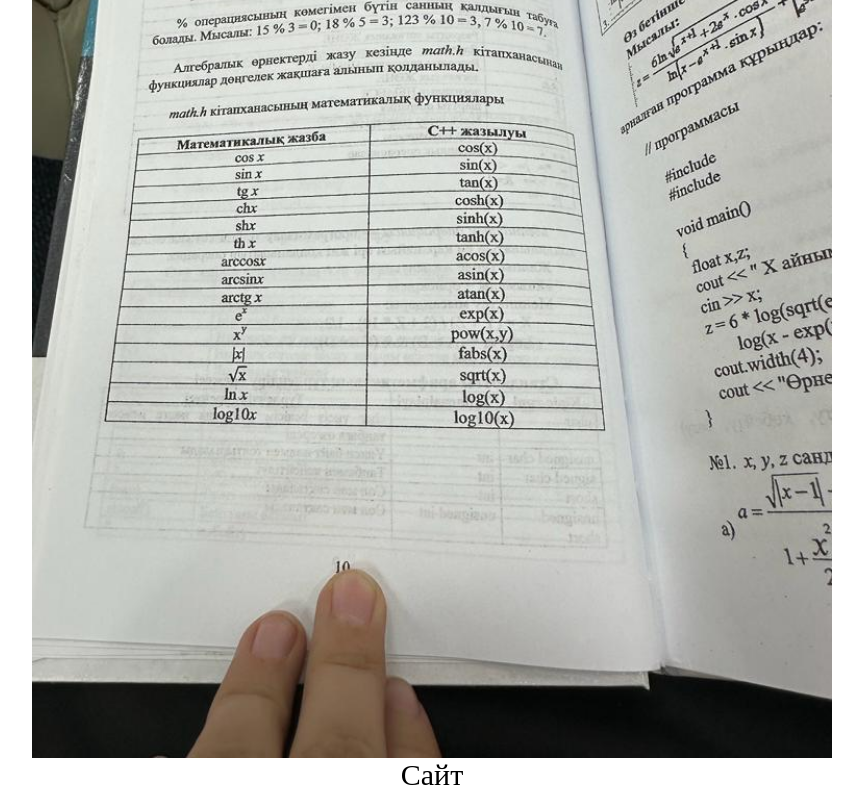
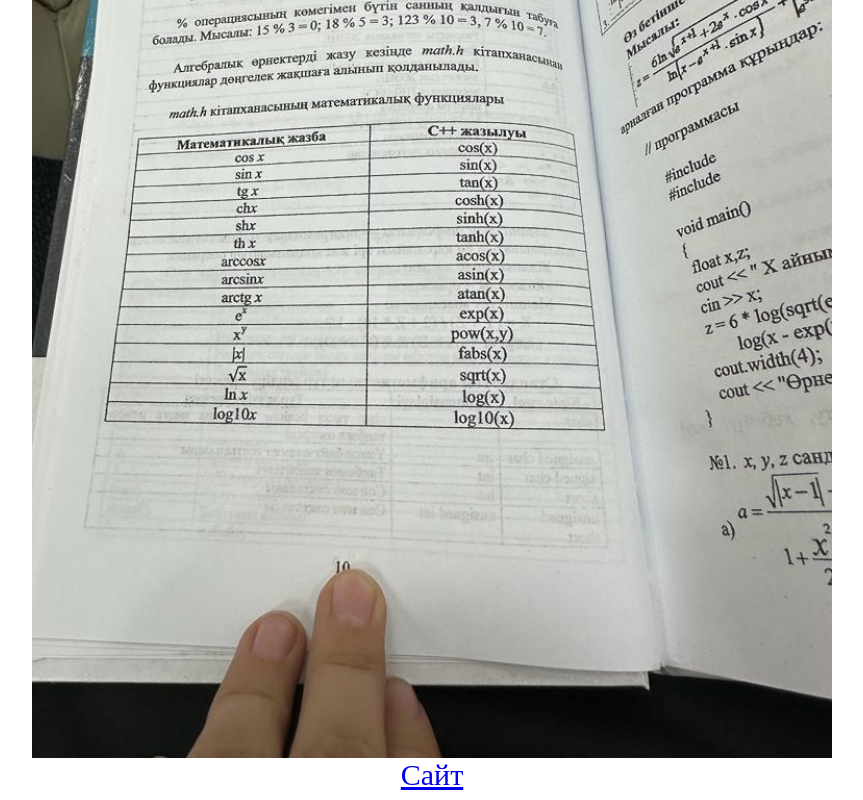
Before and after one commit to Nursultan12345/test1, a plain HTML site: page index.html in a window 1280 px wide. Shown: the part 6156-6956 px from the top of the page, without its empty margins (208-1071 px from the left). Drawn offline with Linux system fonts and the light colour scheme.

Commit message:
Update index.html

```diff
--- a/index.html
+++ b/index.html
@@ -38,7 +38,7 @@
       <img src="./g4.jpeg"/>
     </div>
     <div>
-    <a src="https://libr.aues.kz/facultet/tef/kaf_ik/2/umm/ik_72.htm">Сайт</a>
+    <a href="https://libr.aues.kz/facultet/tef/kaf_ik/2/umm/ik_72.htm">Сайт</a>
     </div>
     <style>
       iframe {
```
